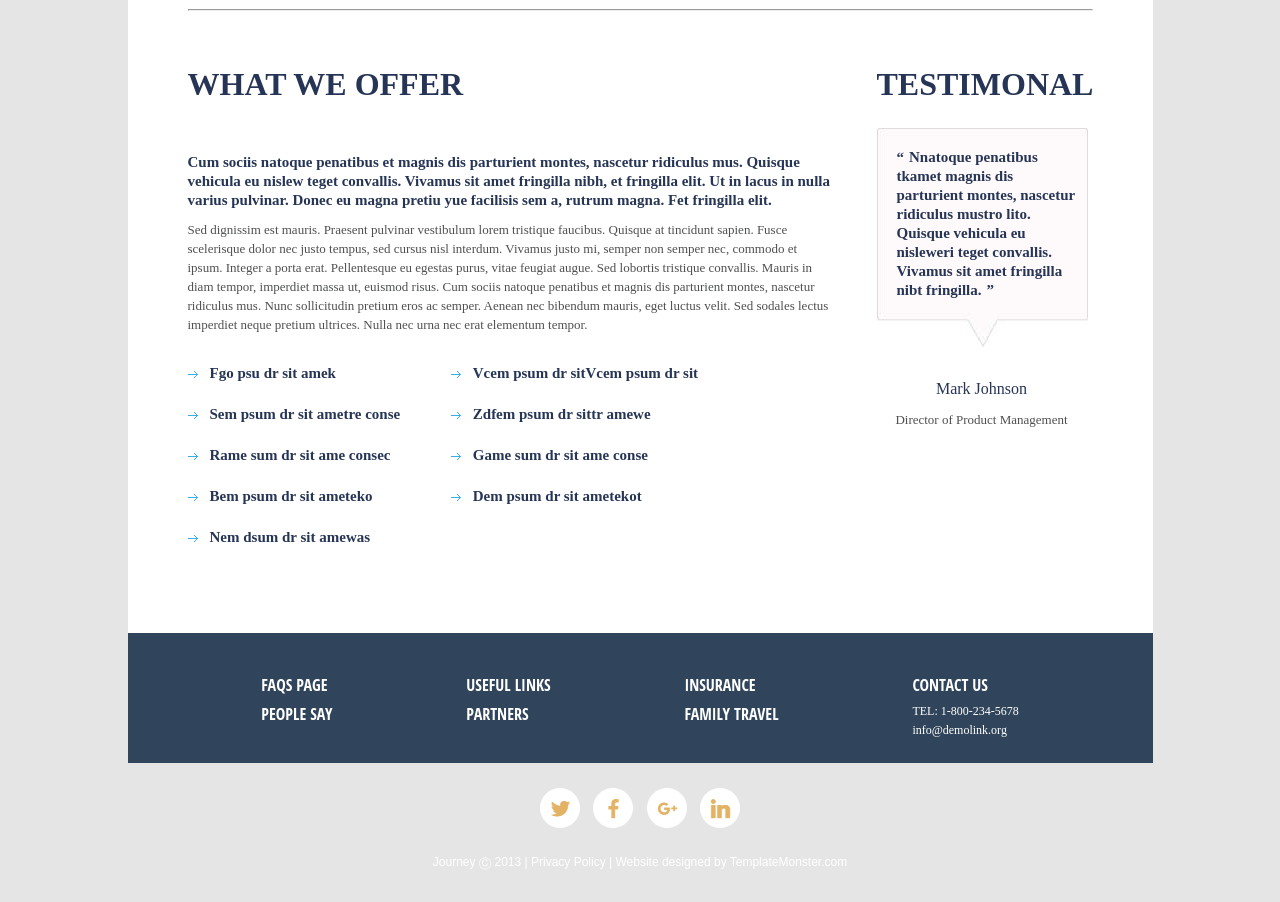
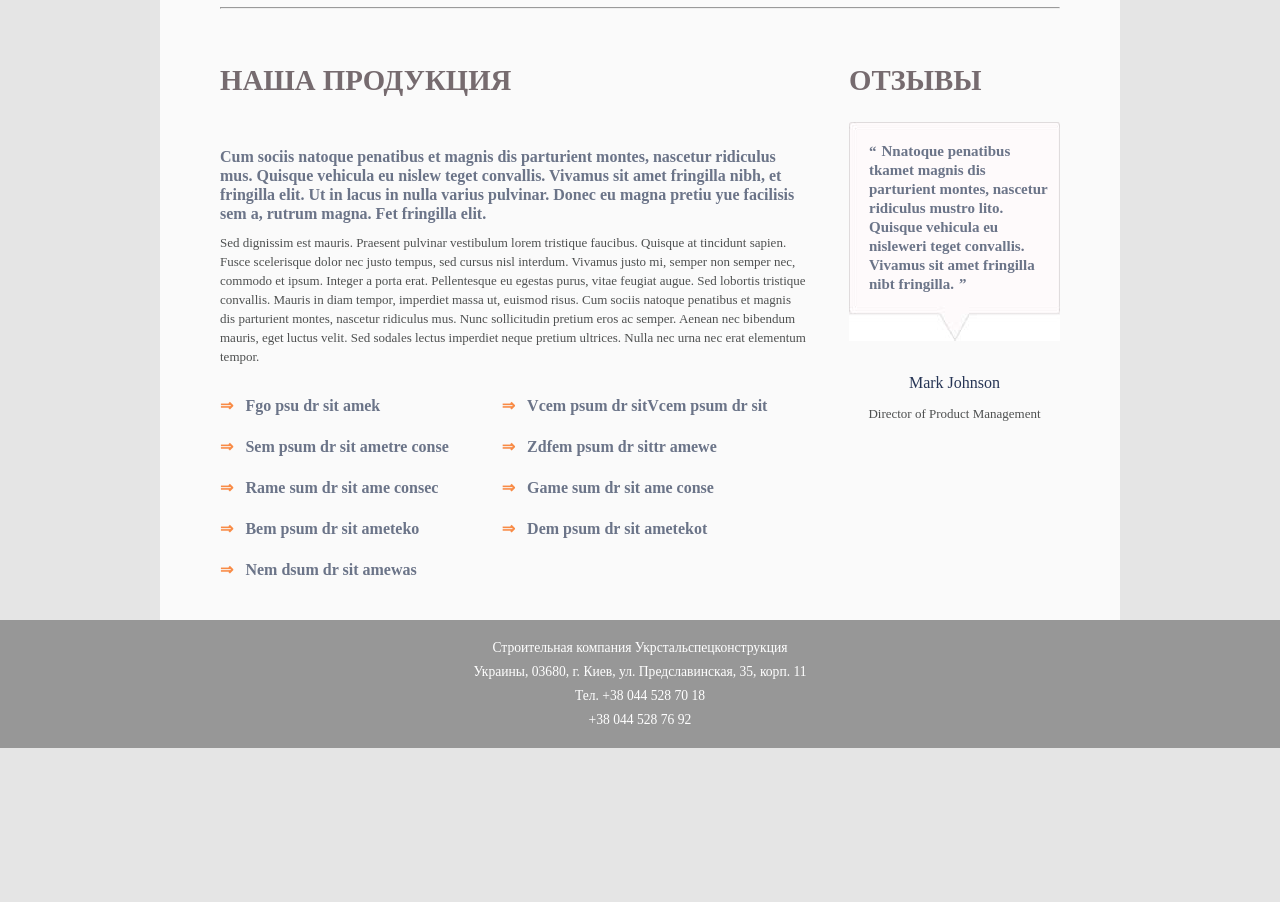
Before and after one commit to vitozv/FE-Course, a plain HTML site: page 00 заказы/CSS заказ/steel-construction site/index.html in a window 1280 px wide. Shown: the part 1140-2042 px from the top of the page. After the commit the page ends 1888 px from the top, so only its background shows below. Drawn offline with Linux system fonts and the light colour scheme.

Commit message:
order ready

```diff
--- a/00 заказы/CSS заказ/steel-construction site/css/main.css
+++ b/00 заказы/CSS заказ/steel-construction site/css/main.css
@@ -28,6 +28,7 @@ body {
     background-color: var(--dark-gray);
     width: 95%;
     margin: 1rem auto 0 auto;
+    font-family: 'Arial regular';
 }
 
 .menu__item {
@@ -46,9 +47,9 @@ body {
 
 .menu__item > a {
     display: inline-block;
-    font-size: 1.1rem;
     color: white;
     text-decoration: none;
+    margin-top: 5px;
     margin-bottom: 5px;
     text-align: center;
 }
@@ -68,7 +69,7 @@ body {
 .submenu {
     display: none;
     position: absolute;
-    top: 32px;
+    top: 34px;
     left: -12px;
     background-color: var(--dark-gray);
     border-left: solid var(--orange) 0.75rem;
@@ -76,75 +77,79 @@ body {
     text-align: center;
 }
 
+.submenu__item {
+    padding: 0.5rem 0.3rem 0.5rem 0.3rem;
+}
+
+.submenu__item:first-child {
+    padding-top: 0.6rem;
+}
+
+.submenu__item:last-child {
+    padding-bottom: 0.7rem;
+}
+
 .submenu__item:hover {
     background-color: #6b7488;
-    color: white;
 }
 
 .submenu__item > a {
     display: inline-block;
     text-decoration: none;
     color: white;
-    margin-top: 0.6rem;
-    margin-bottom: 0.6rem;
+}
+
+submenu__item > a:first-child {
+    margin-top: 1rem;
+}
+
+.menu__item:hover > .submenu {
+    display: block;
 }
 
 
-.menu__item:hover > .submenu {
-    display: block;
-    /* border-radius: 5px 5px 5px 5px;     */
+main {
+    width: 75%;
+    margin: auto;
+    padding: 130px 60px 40px 60px;
+    background-color: rgb(250, 250, 250);
 }
 
-
-
-
-
-
-
-
-
-
-
-
-
-
-
-
-
-
-main {
-    width: 1025px;
-    margin: auto;
-    padding: 110px 60px 85px 60px;
-    background-color: rgb(255, 255, 255);
+.main-block {
+    display: flex;
 }
 
 .left-block {
+    flex-basis: 75%;
+}
+
+.right-block {
     display: inline-block;
-    width: 645px;
+    width: 225px;
+    margin-left: 40px;
+    vertical-align: top;
 }
 
 h2 {
     text-transform: uppercase;
-    font-family: 'Pathway Gothic One';
-    font-size: 32px;
-    color: #263555;
+    font-family: 'Arial regular';
+    font-size: 1.8rem;
+    color: var(--header-font);
     margin-bottom: 50px;
 }
 
 .agency-image {
     float: left;
-    width: 362px;
-    height: 282px;
+    width: 60%;
     margin-right: 25px;
     margin-bottom: 25px;
 }
 
 h3 {
     font-family: 'Arial regular';
-    font-size: 15px;
+    font-size: 1rem;
     line-height: 19px;
-    color: #263555;
+    color: var(--subheader-font);
     margin-bottom: 10px;
 }
 
@@ -153,13 +158,6 @@ p {
     font-size: 13px;
     line-height: 19px;
     color: #4e5050;
-}
-
-.right-block {
-    display: inline-block;
-    width: 210px;
-    margin-left: 40px;
-    vertical-align: top;
 }
 
 .principles-item1 {
@@ -175,36 +173,42 @@ p {
 }
 
 .principles-item1::before {
-    content: '';
-    background-image: url(../img/list1.png);
-    width: 26px;
-    height: 28px;
+    content: '1';
+    text-align: center;
+    width: 19px;
+    height: 19px;
+    font-size: 12px;
+    background-color: var(--orange);
+    border-radius: 50%;
     display: inline-block;
-    vertical-align: top;
-    padding-right: 10px;
-    background-repeat: no-repeat;
+    margin-right: 10px;
+    color: white;
 }
 
 .principles-item2::before {
-    content: '';
-    background-image: url(../img/list2.png);
-    width: 26px;
-    height: 28px;
+    content: '2';
+    text-align: center;
+    width: 19px;
+    height: 19px;
+    font-size: 12px;
+    background-color: var(--orange);
+    border-radius: 50%;
     display: inline-block;
-    vertical-align: top;
-    padding-right: 10px;
-    background-repeat: no-repeat;
+    margin-right: 10px;
+    color: white;
 }
 
 .principles-item3::before {
-    content: '';
-    background-image: url(../img/list3.png);
-    width: 26px;
-    height: 28px;
+    content: '3';
+    text-align: center;
+    width: 19px;
+    height: 19px;
+    font-size: 12px;
+    background-color: var(--orange);
+    border-radius: 50%;
     display: inline-block;
-    vertical-align: top;
-    padding-right: 10px;
-    background-repeat: no-repeat;
+    margin-right: 10px;
+    color: white;
 }
 
 .principles-text {
@@ -233,14 +237,11 @@ hr {
 }
 
 .arrow-style::before {
-    content: '';
-    background-image: url(../img/listarrow.png);
-    width: 10px;
-    height: 7px;
+    content: '\21D2';
     display: inline-block;
     vertical-align: center;
     padding-right: 12px;
-    background-repeat: no-repeat;
+    color: var(--orange)
 }
 
 .testimonail-head {
@@ -260,7 +261,7 @@ hr {
     font-family: 'Arial regular';
     font-size: 15px;
     line-height: 19px;
-    color: #263555;
+    color: var(--subheader-font);
 }
 
 .testimonal-quotation::before {
@@ -288,99 +289,65 @@ hr {
 }
 
 footer {
-    width: 1025px;
-    height: 130px;
-    padding-top: 45px;
     margin: auto;
-    background-color: #30455B;
-    display: flex;
-    justify-content: space-evenly;
+    background-color: var(--dark-gray);
+    padding: 1rem 0 1rem 0;
 }
 
-.footer-link {
-    display: block;
-    text-transform: uppercase;
-    text-decoration: none;
-    font-family: 'open sans condensed';
-    font-size: 16px;
-    line-height: 14px;
+footer > p {
+    text-align: center;
+    margin: auto;
     color: white;
-    margin-bottom: 15px;
+    font-size: 0.85rem;
+    line-height: 1.5rem;
 }
 
-.footer-link:nth-of-type(2) {
-    margin-bottom: 0px;
+/* MEDIA RULES */
+
+@media (max-width: 883px){
+    .submenu {
+    top: 51px;
+    left: -12px;
     }
 
-.footer-link:hover {
-    transform: scale(1.1);
-    text-decoration: underline;
+    main {
+        padding: 130px 25px 1.5rem 25px;
     }
 
-.contact-text1 {
-    font-family: 'open sans condensed';
-    font-size: 16px;
-    line-height: 14px;
-    color: white;
-    margin-bottom: 10px;
+    h2 {
+        font-size: 1.2rem;
+        margin-bottom: 20px;
     }
 
-.contact-text2 {
-    font-family: 'arial regular';
-    font-size: 12px;
-    color: white;
+    h3 {
+        font-size: 0.9rem;
     }
 
-.icons {
-    width: 200px;
-    margin-top: 25px;
-    margin-bottom: 25px;
-    margin-left: auto;
-    margin-right: auto;
-    display: flex;
-    justify-content: space-between;
+    .right-block {
+        margin-left: 20px;
     }
 
-.footer-icon {
-    display: block;
-    width: 40px;
-    height: 40px;
+    hr {
+        margin-top: 2rem;
+        margin-bottom: 2rem;
     }
 
-.bg-twitter {
-    width: 40px; height: 40px;
-    background: url('../img/css_sprites.png') -70px -70px;
+    .columns > h3 {
+        margin-bottom: 8px;
+        font-size: 0.8rem;
+        line-height: 1rem;
     }
 
-.bg-facebook {
-    width: 40px; height: 40px;
-    background: url('../img/css_sprites.png') -10px -10px;
+    .agency-image {
+        float: left;
+        width: 60%;
+        margin-right: 1rem;
+        margin-bottom: 0.8rem;
     }
 
-.bg-googleplus {
-    width: 40px; height: 40px;
-    background: url('../img/css_sprites.png') -70px -10px;
+    .columns {
+        margin-top: 1.2rem;
+        columns: 2;
     }
 
-.bg-linkedin {
-    width: 40px; height: 40px;
-    background: url('../img/css_sprites.png') -10px -70px;
 }
-
-.copyrigt {
-    font-family: arial;
-    font-size: 12px;
-    color: white;
-    text-align: center;
-    margin-bottom: 30px;
-}
-.copyrigt > a {
-    text-decoration: none;
-    font-family: arial;
-    font-size: 12px;
-    color: white;
-}
-
-.copyrigt > a:hover {
-    text-decoration: underline;
-}
--- a/00 заказы/CSS заказ/steel-construction site/css/styles-Gallery-1024.css
+++ /dev/null
@@ -1,262 +0,0 @@
-* {
-    box-sizing: border-box;
-    padding: 0;
-    margin: 0;
-    }
-
-.clearfix::after {
-        display: block;
-        content: '';
-        clear: both;
-}
-
-body {
-    background-image: url(../img/background.jpg);
-    background-repeat: no-repeat;
-    background-size: cover;
-}
-
-nav {
-    display: block;
-    position: fixed;
-    bottom: 40px;
-    right: 180px;
-    transition: 0.3s;
-}
-
-nav:hover {
-    opacity: 0.6;
-    transform: scale(1.2);
-    transition: 0.3s;
-}
-
-header {
-    width: 830px;
-    margin-left: auto;
-    margin-right: auto;
-    margin-top: 45px;
-    margin-bottom: 55px;
-}
-
-.menu {
-    display: flex;
-    justify-content: space-between;
-    align-items: center;
-    text-transform: uppercase;
-    list-style: none;
-}
-
-.menu__item {
-    position: relative;
-}
-
-.menu__item > a {
-    display: inline-block;
-    font-family: 'Pathway Gothic One';
-    font-size: 28px;
-    color: white;
-    text-decoration: none;
-    margin-bottom: 5px;
-}
-
-.submenu {
-    display: none;
-    position: absolute;
-    left: -6px;
-    padding: 10px 8px 5px 8px;
-    text-align: center;
-    list-style: none;
-}
-
-.submenu__item > a {
-    display: inline-block;
-    font-family: 'Pathway Gothic One';
-    font-size: 20px;
-    color: #6b7488;
-    text-decoration: none;
-    margin-bottom: 5px;
-}
-
-.menu__item > a:hover {
-    color: #263555;
-}
-
-.submenu__item > a:hover {
-    background-color: #6b7488;
-    color: white;
-}
-
-.menu__item:hover > .submenu {
-    display: block;
-    background-color: white;
-    border-radius: 5px 5px 5px 5px;
-}
-
-.submenu::before {
-    content: '';
-    display: block;
-    position: absolute;
-    top: -5px;
-    left: 50%;
-    transform: translateX(-50%);
-    width: 0;
-    height: 0;
-    border-style: solid;
-    border-width: 0 2.5px 5px 2.5px;
-    border-color: transparent transparent white transparent;
-}
-
-.logo {
-    width: 140px;
-    height: 140px;
-    background-color: rgb(255, 255, 255);
-    border-radius: 50%;
-    text-align: center;
-    color: #263555;
-    font-family: dorsa;
-    font-size: 60px;
-    line-height: 140px;
-}
-
-
-.clearfix::after {
-    display: block;
-    content: '';
-    clear: both;
-}
-
-main {
-    width: 1025px;
-    margin: auto;
-    padding: 110px 60px 140px 60px;
-    background-color: rgb(255, 255, 255);
-}
-
-h2 {
-    text-transform: uppercase;
-    font-family: 'Pathway Gothic One';
-    font-size: 32px;
-    color: #263555;
-    margin-bottom: 50px;
-}
-
-.gallery {
-    display: flex;
-    flex-wrap: wrap;
-    justify-content: space-between;
-}
-
-.gallery>img {
-    flex-basis: 32%;
-    margin-bottom: 40px;
-}
-
-.gallery>img:nth-last-child(1) {
-    margin-bottom: 0px;
-}
-
-.gallery>img:nth-last-child(2) {
-    margin-bottom: 0px;
-}
-
-.gallery>img:nth-last-child(3) {
-    margin-bottom: 0px;
-}
-
-footer {
-    width: 1025px;
-    height: 130px;
-    padding-top: 45px;
-    margin: auto;
-    background-color: #30455B;
-    display: flex;
-    justify-content: space-evenly;
-}
-
-.footer-link {
-    display: block;
-    text-transform: uppercase;
-    text-decoration: none;
-    font-family: 'open sans condensed';
-    font-size: 16px;
-    line-height: 14px;
-    color: white;
-    margin-bottom: 15px;
-}
-
-.footer-link:nth-of-type(2) {
-    margin-bottom: 0px;
-}
-
-.footer-link:hover {
-    transform: scale(1.1);
-    text-decoration: underline;
-}
-
-.contact-text1 {
-    font-family: 'open sans condensed';
-    font-size: 16px;
-    line-height: 14px;
-    color: white;
-    margin-bottom: 10px;
-}
-
-.contact-text2 {
-    font-family: 'arial regular';
-    font-size: 12px;
-    color: white;
-}
-
-.icons {
-    width: 200px;
-    margin-top: 25px;
-    margin-bottom: 25px;
-    margin-left: auto;
-    margin-right: auto;
-    display: flex;
-    justify-content: space-between;
-}
-
-.footer-icon {
-    display: block;
-    width: 40px;
-    height: 40px;
-}
-
-.bg-twitter {
-    width: 40px; height: 40px;
-    background: url('../img/css_sprites.png') -70px -70px;
-}
-
-.bg-facebook {
-    width: 40px; height: 40px;
-    background: url('../img/css_sprites.png') -10px -10px;
-}
-
-.bg-googleplus {
-    width: 40px; height: 40px;
-    background: url('../img/css_sprites.png') -70px -10px;
-}
-
-.bg-linkedin {
-    width: 40px; height: 40px;
-    background: url('../img/css_sprites.png') -10px -70px;
-}
-
-.copyrigt {
-    font-family: arial;
-    font-size: 12px;
-    color: white;
-    text-align: center;
-    margin-bottom: 30px;
-}
-.copyrigt > a {
-    text-decoration: none;
-    font-family: arial;
-    font-size: 12px;
-    color: white;
-}
-
-.copyrigt > a:hover {
-    text-decoration: underline;
-}
--- a/00 заказы/CSS заказ/steel-construction site/css/vars.css
+++ b/00 заказы/CSS заказ/steel-construction site/css/vars.css
@@ -2,4 +2,7 @@
 --light-gray: rgb(229, 229, 229);
 --dark-gray: rgb(151, 151, 151);
 --orange: rgb(248, 139, 70);
+--header-font: rgb(118, 107, 111);
+--subheader-font:#6b7488;
+/* --subheader-font:#263555; */
 }
--- a/00 заказы/CSS заказ/steel-construction site/index.html
+++ b/00 заказы/CSS заказ/steel-construction site/index.html
@@ -2,7 +2,10 @@
 <html lang="ru">
 <head>
     <meta charset="UTF-8">
-    <meta name="viewport" content="width=device-width, initial-scale=1.0">
+    <!-- <meta name="viewport" content="width=device-width, initial-scale=1.0"> -->
+    <meta name="viewport" content="width=devicewidth,
+initial-scale=1, maximum-scale=1, userscalable=
+no">
     <meta http-equiv="X-UA-Compatible" content="ie=edge">
     <link rel="stylesheet" href="css/main.css">
     <title>Укрстальспецконструкция</title>
@@ -30,7 +33,7 @@
                 </ul>
             </li>
             <li class="menu__item">
-                <a href="Gallery-1024.html">Качество</a>
+                <a href="#">Качество</a>
             </li>
             <li class="menu__item long">
                 <a href="#">Процесс изготовления</a>
@@ -46,19 +49,18 @@
     </header>
 
     <main>
-        <!-- Agency Profile -->
+        <div class="main-block">
             <div class="left-block clearfix">
-            <h2>agency profile</h2>
+                <h2>о нашей компании</h2>
                 <img class="agency-image" src="img/main.jpg" alt="banner">
                 <h3>Gellentesque imperdiet gerti loki holewvelit neque. Ut vestibulum mi sit</h3>
                 <P>Lorem ipsum dolor sit amet, consectetur adipiscing elit. Suspendisse jew wligulawe dolor, condimentum ac justo sed, tincidunt commodo molity wer massarete. Nulla non urnatr nisi. Donec varius lectus in vestibulum auctor. Spendisse magna veliternowe dignissim eu commodo ut vestibulum nectro quam. Pellentesque imperdiet velit neque. Ut vestibulum mi sit ametwertilo ornare consectetur. Quisque sed quamhy loi justo. Nulla congue sed turpis nec lacinia. Nulla facilisi. Ut sit amet gravidatylo wtellus. Morbi id wer nolit consequat eros.</P>
                 <br>
                 <p>Duis ac iaculis odio, sed tristique arcu. Cras consequat semper augue. Praesent ut facilisis nisi. Pellentesque consequat felis leorew qwertil condimentumo placerat eros mollis vitae. Interdum et malesuada fames ac ante ipsum primis in faucibus. Praesent iaculis nisl mattis facilisis enim vitae dictumi magna. Pellentesque laoreet purus congue justo laoreet, blandit tempor leo molestie. Vivamus orci sem molestie actre pharetra non scelerisque sit amet orci. Nulla consequat neque pretium sagittis vulputate. Fusce dictum velit at diam facilisis consectetur. Donec auctor.</p>
             </div>
-
             <!-- Our Principles -->
             <div class="right-block">
-            <h2>Our Principles</h2>
+                <h2>наши принципы</h2>
                 <h3 class="principles-item1">Pellentesque imperdiet.</h3>
                 <p class="principles-text">Quisque sed quam justo. Nulla kilor congue sed turpis nec lacinia. Nulla facilisi. Ut sit amet gravida telluswil. Morbi id consequat</p>
                 <h3 class="principles-item2">Aellentesque omperdie.</h3>
@@ -66,10 +68,12 @@
                 <h3 class="principles-item3">Grellentesque imperdik.</h3>
                <p class="principles-text">Yisque sed quam justo. Nullaongue sed turpis nec lacinia. Julla facilisi. Ut sit amet gravida tellus. Morbi idy consequat erosamus</p>
             </div>
+        </div>
         <hr>
+        <div class="main-block">
             <!-- What we offer -->
             <div class="left-block">
-            <h2>what we offer</h2>
+                <h2>Наша продукция</h2>
                 <h3>Cum sociis natoque penatibus et magnis dis parturient montes, nascetur ridiculus mus. Quisque vehicula eu nislew teget convallis. Vivamus sit amet fringilla nibh, et fringilla elit. Ut in lacus in nulla varius pulvinar. Donec eu magna pretiu yue facilisis sem a, rutrum magna.  Fet fringilla elit.</h3>
                 <p>Sed dignissim est mauris. Praesent pulvinar vestibulum lorem tristique faucibus. Quisque at tincidunt sapien. Fusce scelerisque dolor nec justo tempus, sed cursus nisl interdum. Vivamus justo mi, semper non semper nec, commodo et ipsum. Integer a porta erat. Pellentesque eu egestas purus, vitae feugiat augue. Sed lobortis tristique convallis. Mauris in diam tempor, imperdiet massa ut, euismod risus. Cum sociis natoque penatibus et magnis dis parturient montes, nascetur ridiculus mus. Nunc sollicitudin pretium eros ac semper. Aenean nec bibendum mauris, eget luctus velit. Sed sodales lectus imperdiet neque pretium ultrices. Nulla nec urna nec erat elementum tempor.</p>
                 <div class="columns">
@@ -86,47 +90,27 @@
             </div>
             <!-- Testimonial -->
             <div class="right-block">
-            <h2 class="testimonail-head">Testimonal</h2>
+                <h2 class="testimonail-head">Отзывы</h2>
                 <h3 class="testimonal-quotation">Nnatoque penatibus tkamet magnis dis parturient montes, nascetur ridiculus mustro lito. Quisque vehicula eu nisleweri teget convallis. Vivamus sit amet fringilla nibt fringilla.</h3>
                 <p class="author-testimonial">Mark Johnson</p>
                 <p class="text-testimonial">Director of Product Management</p>
             </div>
+        </div>
     </main>
 
     <footer>
-        <div>
-            <a class="footer-link" href="#">FAQS Page</a>
-            <a class="footer-link" href="#">People Say</a>
-        </div>
-        <div>
-            <a class="footer-link" href="#">Useful links</a>
-            <a class="footer-link" href="#">Partners</a>
-        </div>
-        <div>
-            <a class="footer-link" href="#">Insurance</a>
-            <a class="footer-link" href="#">Family Travel</a>
-        </div>
-        <div>
-            <p class="contact-text1">CONTACT US</p>
-            <p class="contact-text2">TEL: 1-800-234-5678 <br>info@demolink.org</p>
-        </div>
+        <p>Строительная компания Укрстальспецконструкция</p>
+        <p>Украины, 03680, г. Киев, ул. Предславинская, 35, корп. 11</p>
+        <p>Тел. +38 044 528 70 18</p>
+        <p>+38 044 528 76 92</p>
     </footer>
 
-    <div class="icons">
+    <!-- <div class="icons">
         <a href="#" class="footer-icon bg-twitter"></a>
         <a href="#" class="footer-icon bg-facebook"></a>
         <a href="#" class="footer-icon bg-googleplus"></a>
         <a href="#" class="footer-icon bg-linkedin"></a>
-    </div>
-    <p class="copyrigt">
-        <span>Journey </span>
-        <span>&#x24B8;</span>
-        <span> 2013 </span>
-        <span>&#124;</span>
-        <a href="#"> Privacy Policy </a>
-        <span>&#124;</span>
-        <span> Website designed by TemplateMonster.com</span>
-    </p>
+    </div> -->
 
 </body>
 </html>
--- a/00 заказы/CSS заказ/steel-construction site/link.txt
+++ b/00 заказы/CSS заказ/steel-construction site/link.txt
@@ -1 +1 @@
-steel-construction/steel-construction.github.io
+https://github.com/steel-construction/steel-construction.github.io
```
Also changed, not shown: 00 заказы/CSS заказ/steel-construction site/img/fig1.jpg (deleted), 00 заказы/CSS заказ/steel-construction site/img/fig2.jpg (deleted), 00 заказы/CSS заказ/steel-construction site/img/fig3.jpg (deleted), 00 заказы/CSS заказ/steel-construction site/img/fig4.jpg (deleted), 00 заказы/CSS заказ/steel-construction site/img/fig5.jpg (deleted), 00 заказы/CSS заказ/steel-construction site/img/fig6.jpg (deleted), 00 заказы/CSS заказ/steel-construction site/img/fig7.jpg (deleted), 00 заказы/CSS заказ/steel-construction site/img/fig8.jpg (deleted), 00 заказы/CSS заказ/steel-construction site/img/fig9.jpg (deleted), 00 заказы/CSS заказ/steel-construction site/img/list1.png (deleted), 00 заказы/CSS заказ/steel-construction site/img/list2.png (deleted), 00 заказы/CSS заказ/steel-construction site/img/list3.png (deleted), 00 заказы/CSS заказ/steel-construction site/img/main - копия.jpg (added), 00 заказы/CSS заказ/steel-construction site/img/main.jpg, 1 more files. Lines whose indentation alone changed are shown as unchanged.
